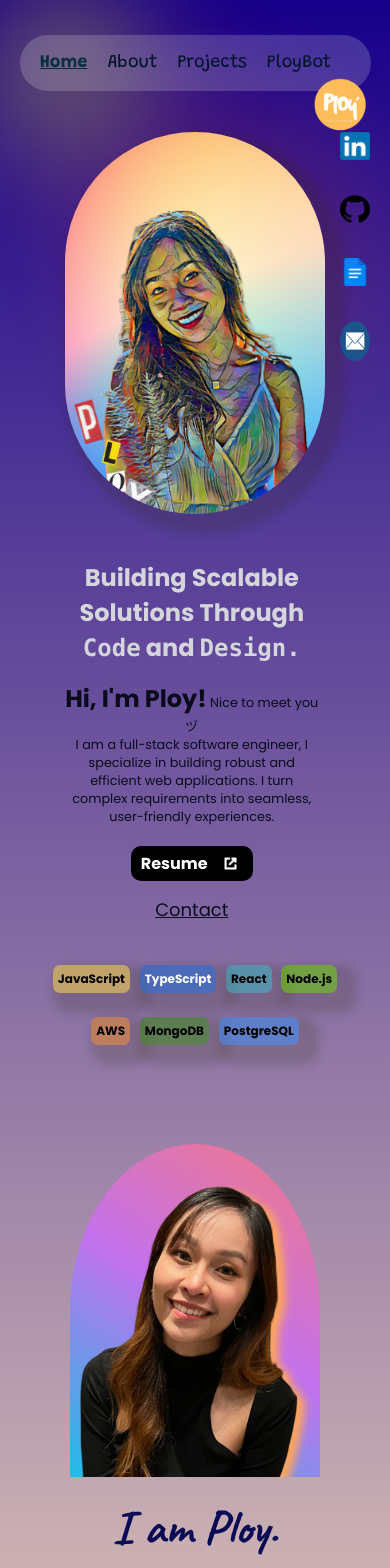
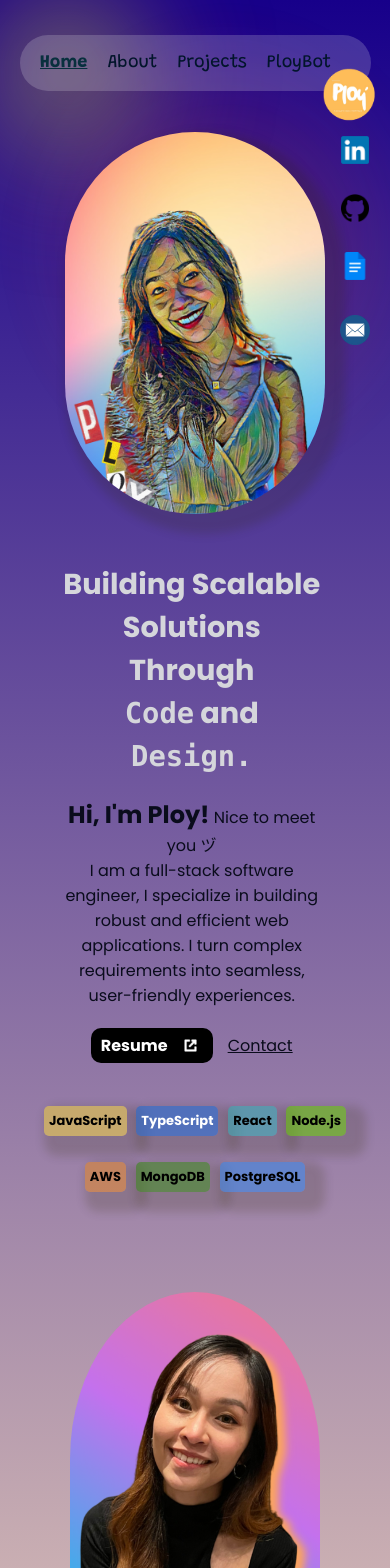
Before and after one commit to Ploynpk/ployportfolio, a React (Create React App) app in the folder client/: page / in a window 390 px wide. Shown: the top 1568 px of the page. Built offline with nearby package versions, Linux system fonts and the light colour scheme; a web font is replaced by a local one.

Commit message:
added visibility

```diff
--- a/client/src/components/AboutMe/AboutMe.jsx
+++ b/client/src/components/AboutMe/AboutMe.jsx
@@ -142,7 +142,7 @@ function AboutMe() {
           <div className="experience-item">
             <div>
               <h1>Software Engineer</h1>
-              <p>Petder Better</p>
+              <p>Open Source | Petder Better</p>
             </div>
             <h1 className="year">2024</h1>
           </div>
@@ -150,7 +150,7 @@ function AboutMe() {
           <div className="experience-item">
             <div>
               <h1>Software Engineer</h1>
-              <p>LunchBox</p>
+              <p>Open Source | LunchBox</p>
             </div>
             <h1 className="year">2024</h1>
           </div>
--- a/client/src/components/AboutMe/aboutme.css
+++ b/client/src/components/AboutMe/aboutme.css
@@ -122,10 +122,10 @@
 .experience-item p {
   margin: 0;
   color: #333;
+  font-size: 0.9rem;
 }
 
 .year {
-  font-size: 1.5rem !important;
   font-weight: bold;
   color: #471268;
   font-family: 'Caveat', serif;
@@ -135,6 +135,7 @@
 
 h1.year {
   width: 40px;
+  font-size: 1.5rem;
 }
 
 .experience-item:hover {
@@ -392,7 +393,7 @@ h1.year {
     padding: 0;
   }
   .aboutme-container h1 {
-    font-size: 3rem;
+    font-size: 3.5rem;
     text-align: center;
     margin: 0 auto;
   }
@@ -400,6 +401,10 @@ h1.year {
   .aboutme-container h2 {
     font-size: 18px;
     line-height: 1.4;
+  }
+
+  .experience-item p {
+    font-size: 12px;
   }
 
   .experiences {
@@ -414,9 +419,8 @@ h1.year {
     transform: translateY(50px);
   }
 
-  .year {
-    margin-top: 0.5rem;
-    font-size: 1rem;
+  h1.year {
+    font-size: 21px;
   }
 
   .mypic {
@@ -427,5 +431,14 @@ h1.year {
 
   .tech-container h1 {
     margin-top: 40px;
+    font-size: 1.6rem;
+  }
+
+  .experiences #ex-header {
+    font-size: 1.6rem;
+  }
+
+  #i {
+    font-size: 2rem;
   }
 }
--- a/client/src/components/Home/home.css
+++ b/client/src/components/Home/home.css
@@ -121,7 +121,7 @@ a {
 
 .lang h3 {
   padding: 7px 20px;
-  border-radius: 7px;
+  border-radius: 5px;
   box-shadow: 10px 10px 10px 10px rgba(45, 42, 6, 0.171);
   transition: transform 0.2s ease-in-out;
 }
@@ -190,8 +190,9 @@ a {
   }
 
   .resume-contact-container {
-    flex-direction: column;
+    flex-direction: row;
     align-items: center;
+    justify-content: center;
     gap: 15px;
   }
 
@@ -231,8 +232,9 @@ a {
   }
 
   .resume-contact-container {
-    flex-direction: column;
+    flex-direction: row;
     align-items: center;
+    justify-content: center;
     gap: 15px;
   }
 
@@ -276,8 +278,9 @@ a {
   }
 
   .resume-contact-container {
-    flex-direction: column;
+    flex-direction: row;
     align-items: center;
+    justify-content: center;
     gap: 15px;
   }
 
@@ -301,11 +304,11 @@ a {
   }
 
   .intro-top {
-    font-size: 1.5rem;
+    font-size: 1.8rem;
   }
 
   .intro-summary {
-    font-size: 0.8rem;
+    font-size: 1rem;
   }
 
   .resume button {
@@ -318,17 +321,18 @@ a {
   }
 
   .resume-contact-container {
-    flex-direction: column;
+    flex-direction: row;
     align-items: center;
+    justify-content: center;
     gap: 15px;
   }
 
   .contact {
-    font-size: 18px;
+    font-size: 1rem;
   }
 
   .lang h3 {
-    font-size: 12px;
+    font-size: 13px;
     padding: 5px;
   }
 }
--- a/client/src/components/Navbar/Navbar.jsx
+++ b/client/src/components/Navbar/Navbar.jsx
@@ -1,4 +1,4 @@
-import React, { useState, useEffect } from 'react';
+import React, { useState, useEffect, useRef } from 'react';
 import './navbar.css';
 import linkedinIcon from '../../assets/images/lnl.png';
 import githubIcon from '../../assets/images/github.png';
@@ -9,11 +9,25 @@ import resume from '../../assets/images/PloynapaYang(Resume)-2025.pdf';
 
 function Navbar() {
   const [activeLink, setActiveLink] = useState('');
+  const [isVisible, setIsVisible] = useState(true); // state for navbar visibility
+  const timeoutRef = useRef(null); // store timeout in useRef to preserve it
 
   // detect current section , dynamic navbar active
   useEffect(() => {
-    // function to handle scroll
     const handleScroll = () => {
+      // Hide navbar immediately when scrolling
+      setIsVisible(false);
+
+      // Clear the previous timeout
+      if (timeoutRef.current) {
+        clearTimeout(timeoutRef.current);
+      }
+
+      // Set timeout to show navbar after scrolling stops
+      timeoutRef.current = setTimeout(() => {
+        setIsVisible(true); // Show navbar after scrolling stops
+      }, 500); // 0.5 seconds of idle time to detect scrolling stop
+
       // initialize all the navbar menu
       const sections = ['home', 'about', 'projects', 'ploybot'];
       let currentSection = '';
@@ -32,17 +46,20 @@ function Navbar() {
       setActiveLink(currentSection);
     };
 
-    // add event
+    // add event listener
     window.addEventListener('scroll', handleScroll);
-    handleScroll();
-    // remove event out
+    handleScroll(); // run it once for initial section detection
+
+    // remove event listener
     return () => {
       window.removeEventListener('scroll', handleScroll);
+      if (timeoutRef.current) clearTimeout(timeoutRef.current);
     };
   }, []);
 
   return (
     <nav className="navbar">
+
       {/* Left Navbar */}
       <div className="navbar-right">
         <p>
@@ -67,7 +84,7 @@ function Navbar() {
       </div>
 
       {/* Middle Logo */}
-      <div className="navbar-mid">
+      <div className={`navbar-mid ${!isVisible ? 'hidden' : ''}`}>
         <a
           href="#home"
           className="tooltip-container"
@@ -78,13 +95,12 @@ function Navbar() {
               .scrollIntoView({ behavior: 'smooth' });
           }}
         >
-          {' '}
           <img src={logo} alt="Logo" style={{ borderRadius: '50%' }} />
         </a>
       </div>
 
-      {/* Right Navbar */}
-      <div className="navbar-left">
+      {/* Right Navbar (Visible at all times) */}
+      <div className={`navbar-left ${!isVisible ? 'hidden' : ''}`}>
         <a
           href="https://www.linkedin.com/in/ploynapa-py/"
           target="_blank"
@@ -120,6 +136,7 @@ function Navbar() {
           <span className="tooltip">Contact Me</span>
         </a>
       </div>
+
     </nav>
   );
 }
--- a/client/src/components/Navbar/navbar.css
+++ b/client/src/components/Navbar/navbar.css
@@ -1,4 +1,12 @@
 @import url('https://fonts.googleapis.com/css2?family=Grandstander:ital,wght@0,100..900;1,100..900&display=swap');
+
+/* Hide navbar with a smooth transition */
+.hidden {
+  opacity: 0;
+  visibility: hidden;
+  transition: opacity 0.3s ease, visibility 0.3s ease;
+}
+
 
 .navbar {
   display: flex;
@@ -148,8 +156,8 @@ a.active {
   .navbar-mid {
     order: -1;
     position: absolute;
-    right: 10px;
-    top: 60px;
+    right: 1px;
+    top: 50px;
     /* left: 10px; */
   }
 
@@ -161,8 +169,8 @@ a.active {
     display: flex;
     flex-direction: column;
     align-items: flex-end;
-    gap: 10px;
-    margin-top: 6%;
+    gap: 5px;
+    margin-top: 7%;
     margin-left: 5%;
   }
 
@@ -187,5 +195,6 @@ a.active {
     height: 28px;
     width: 30px;
     margin-right: -20px;
+    object-fit: contain;
   }
 }
--- a/client/src/components/Projects/Projects.jsx
+++ b/client/src/components/Projects/Projects.jsx
@@ -28,15 +28,15 @@ const projectDetails = {
   PayPro:
     'A group financial management web application specifically designed to manage and track shared expenses.',
   'Petder Better':
-    'A dating web application for pet lovers to connect and find companionship for their pets.',
-  LunchBox: 'A meal prep management app.',
+    'A pet social network and dating web application that helps pet lovers connect with others, offering a platform for finding companionship and potential playmates for their pets.',
+  LunchBox: 'A meal prep management app that integrates with an ingredient API, allowing users to plan and organize their meals by accessing ingredient information, nutritional data, and recipe suggestions.',
   DeClustor:
     'A cloud management platform simplifying applications running on AWS ECS by offering a centralized, real-time dashboard for monitoring across multi-account.',
   JigglyDex:
     'A Pokémon dashboard featuring API integration for collecting favorites and enabling random battles.',
   NextFlick:
     'A home cinema platform designed to enhance your movie and TV show experience.',
-  'Lucky Dog': 'An adoption platform for rescue dogs.',
+  'Lucky Dog': 'An adoption platform for rescue dogs, featuring a match system to connect potential pet owners with dogs in need of a home based on preferences and compatibility.',
 };
 
 const projectImages = {
--- a/client/src/components/Projects/project.css
+++ b/client/src/components/Projects/project.css
@@ -104,7 +104,7 @@
   text-align: center;
   font-size: 18px;
   margin-top: 5.6%;
-  min-height: 850px;
+  min-height: 880px;
   height: auto;
   margin-right: 50px;
 }
@@ -132,8 +132,8 @@
 .carousel button {
   position: absolute;
   top: 50%;
-  /* transform: translateY(100%); */
-  transform: translateX(-60%);
+  transform: translateY(50%);
+  transform: translateX(-50%);
   background: rgba(0, 0, 0, 0.5);
   color: white;
   border: none;
@@ -197,22 +197,28 @@
 
 .project-detail p {
   color: #393535;
+  margin-top: 25px;
+  margin-left: 20px;
+  margin-right: 20px;
 }
 
 .tech-list {
   display: flex;
+  justify-content: center;
   flex-wrap: wrap;
   gap: 10px;
   padding: 10px;
   /* border-radius: 8px; */
-  margin-top: -15px;
+  margin-top: -5px;
+  margin-left: 25px;
+  margin-right: 25px;
 }
 
 .tech-list li {
   list-style: none;
   padding: 5px 12px;
-  background: rgba(13, 56, 13, 0.494);
-  color: rgb(237, 224, 224);
+  background: rgba(10, 60, 10, 0.715);
+  color: rgb(245, 237, 237);
   font-size: 14px;
 }
 
@@ -466,6 +472,7 @@
 
   .project-list h1 {
     margin-top: 2%;
+    font-size: 1.6rem;
   }
   .project-list ul {
     list-style: none;
@@ -523,4 +530,16 @@
     justify-content: center;
     margin-top: 3px;
   }
+
+  .project-detail h2 {
+    font-size: 2.5rem;
+  }
+
+  .project-detail p {
+    font-size: 1rem;
+  }
+
+  .project-list li.active {
+    font-size: 2rem;
+  }
 }
```
Also changed, not shown: 1 other file (tests, documents, lock files or other folders).
